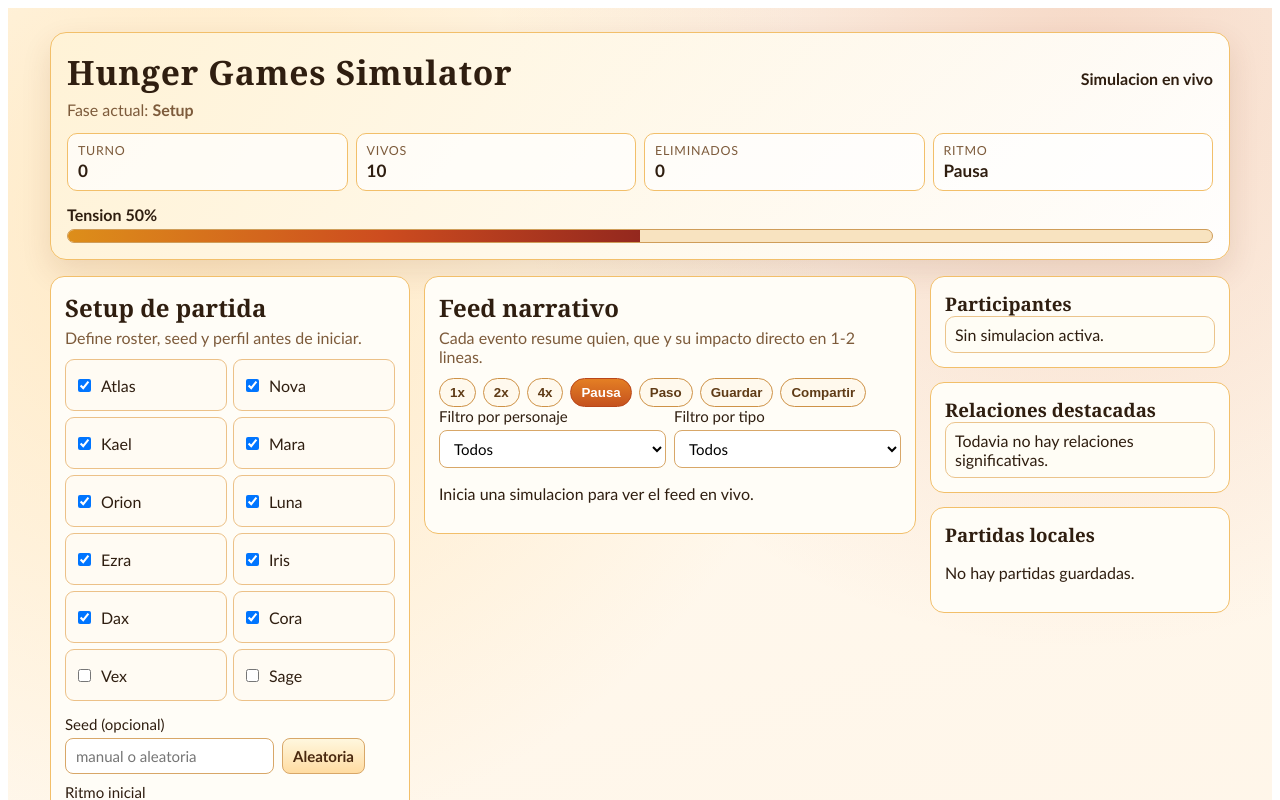
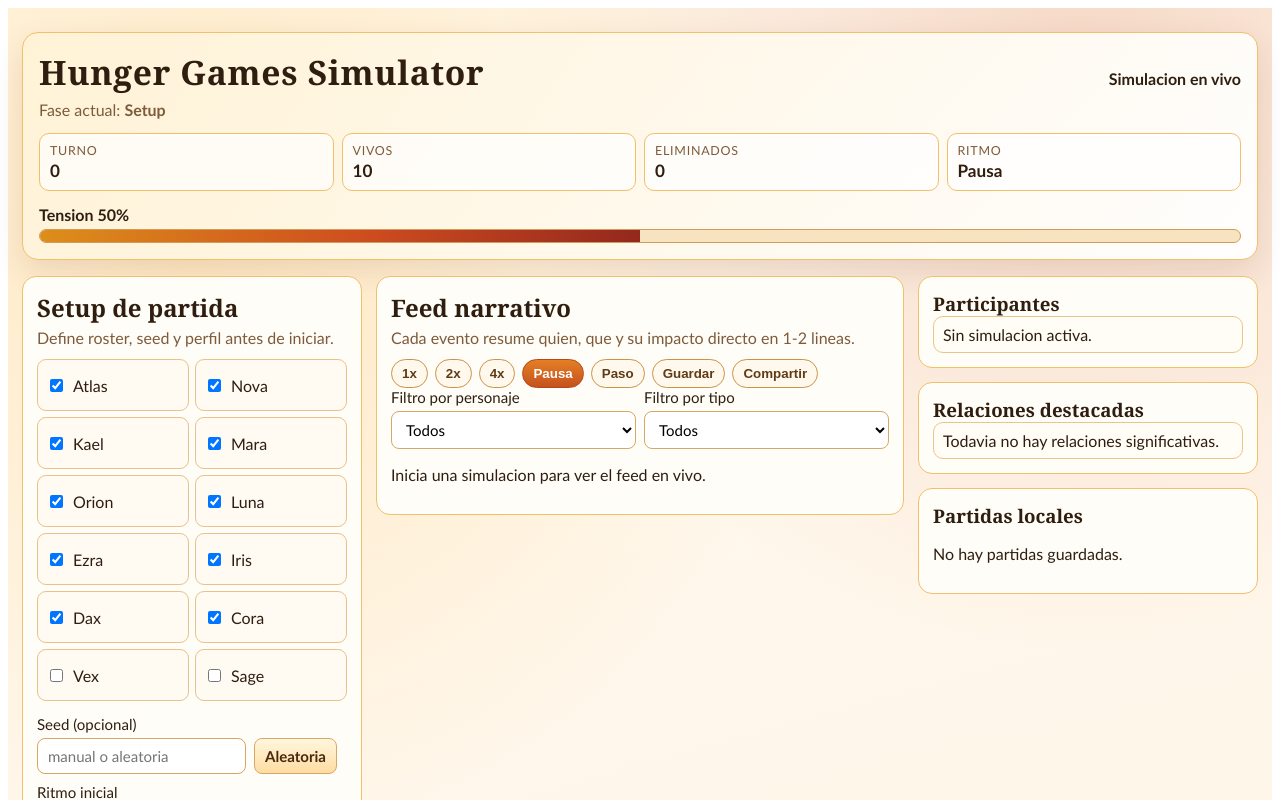
Before and after one commit to doreancl/hunger-games, a Next.js app: page / in a window 1280 px wide. Shown: the top 800 px of the page. Built offline with nearby package versions, Linux system fonts and the light colour scheme.

Commit message:
fix(ui): stabilize dashboard layout hierarchy on desktop

```diff
--- a/app/page.module.css
+++ b/app/page.module.css
@@ -19,7 +19,7 @@
 }
 
 .shell {
-  max-width: 1180px;
+  max-width: 1360px;
   margin: 0 auto;
   display: grid;
   gap: 16px;
@@ -104,6 +104,10 @@
   display: grid;
   gap: 14px;
   grid-template-columns: minmax(0, 1fr);
+}
+
+.columns > * {
+  min-width: 0;
 }
 
 .card {
@@ -302,6 +306,7 @@
 .sideGrid {
   display: grid;
   gap: 14px;
+  align-content: start;
 }
 
 .participantList,
@@ -357,12 +362,16 @@
 
 @media (min-width: 980px) {
   .columns {
-    grid-template-columns: 360px minmax(0, 1fr);
+    grid-template-columns: minmax(300px, 340px) minmax(0, 1fr);
     align-items: start;
   }
 
+  .columns > .eventShell:only-child {
+    grid-column: 1 / -1;
+  }
+
   .eventShell {
-    grid-template-columns: minmax(0, 1fr) 300px;
+    grid-template-columns: minmax(0, 1fr) minmax(280px, 340px);
     align-items: start;
   }
 }
```
Also changed, not shown: specs/L3-ux.md (+7 -0 lines).
